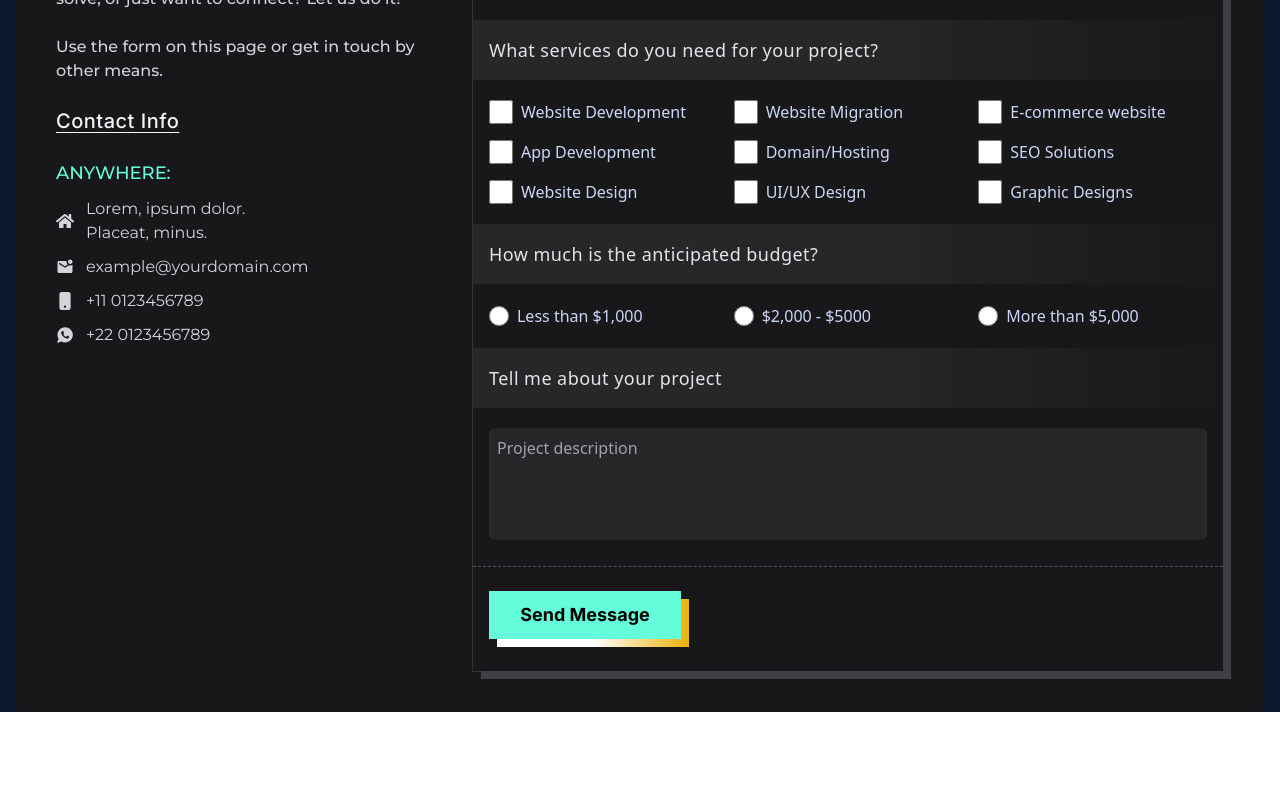
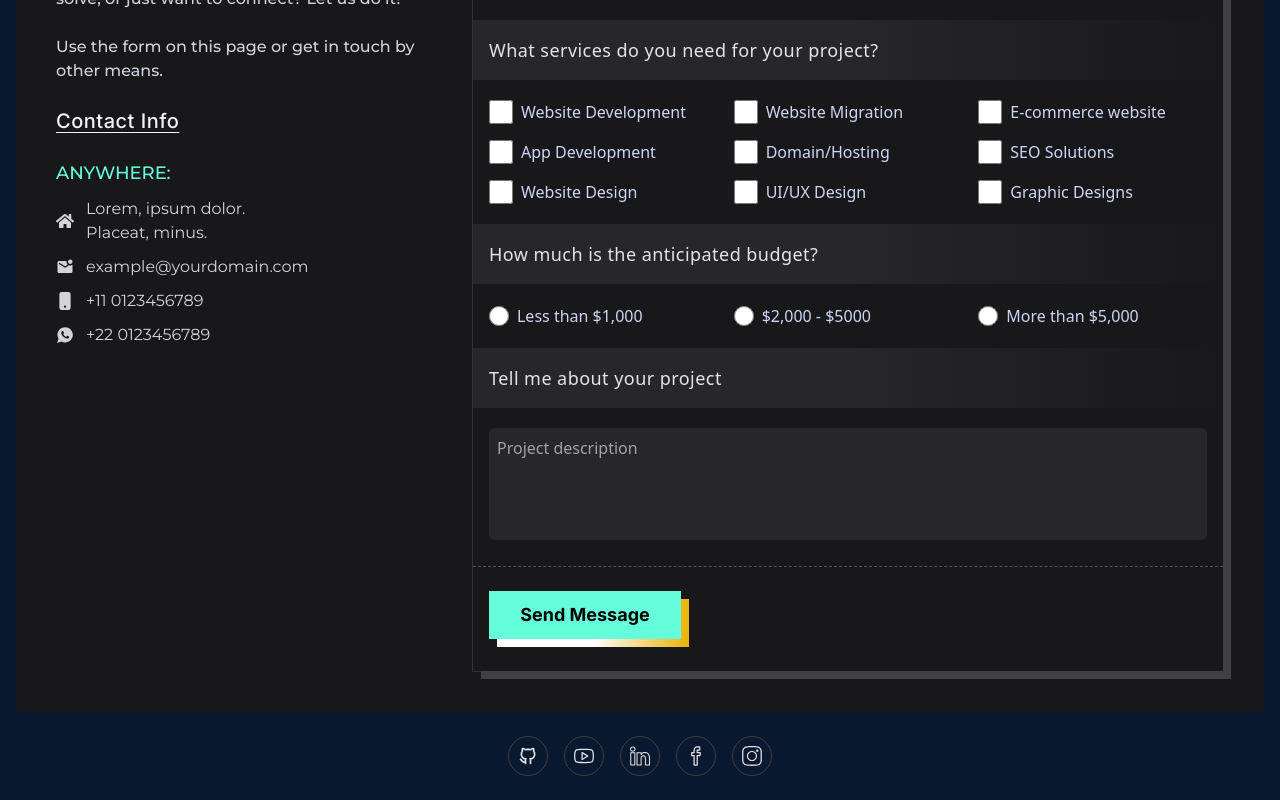
Before and after one commit to noorjsdivs/dynamicportfolio, a Next.js app: page /contact in a window 1280 px wide. Shown: the part 333-1133 px from the top of the page. Before the commit the page ends 1045 px from the top, so only its background shows below. Built offline with nearby package versions, Linux system fonts and the light colour scheme.

Commit message:
archiveCard added

```diff
--- a/components/Archive.tsx
+++ b/components/Archive.tsx
@@ -1,5 +1,4 @@
-import { FaRegFolder } from "react-icons/fa";
-import { RxOpenInNewWindow } from "react-icons/rx";
+import ArchiveCard from "./ArchiveCard";
 
 const Archive = () => {
   return (
@@ -12,27 +11,49 @@ const Archive = () => {
           view the archive
         </p>
       </div>
-      <div className="grid grid-cols-3 gap-10 mt-10">
-        <div className="w-full h-80 rounded-lg bg-[#112240] p-7 flex flex-col justify-center gap-6 group">
-          <div className="flex justify-between items-center">
-            <FaRegFolder className="text-4xl text-textGreen" />
-            <RxOpenInNewWindow className="text-2xl hover:text-textGreen" />
-          </div>
-          <div>
-            <h2 className="text-xl font-titleFont font-semibold tracking-wide group-hover:text-textGreen">
-              Educare Engligh Learning Academy
-            </h2>
-            <p className="text-sm mt-3">
-              Lorem ipsum dolor sit amet consectetur adipisicing elit. Culpa
-              laudantium velit qui sint non, voluptates quo a veritatis.
-            </p>
-          </div>
-          <ul className="text-sm text-textDark flex items-center gap-4">
-            <li>Reactjs</li>
-            <li>Tailwind CSS</li>
-            <li>getform.io</li>
-          </ul>
-        </div>
+      <div className="grid grid-cols-1 md:grid-cols-2 xl:grid-cols-3 gap-10 mt-10">
+        <ArchiveCard
+          title="Educare Engligh Learning Academy"
+          des=" Lorem ipsum dolor sit amet consectetur adipisicing elit. Culpa
+            laudantium velit qui sint non, voluptates quo a veritatis."
+          listItem={["Reactjs", "Tailwind CSS", "getform.io"]}
+          link="https://www.educareenglishlearningacademy.com/"
+        />
+        <ArchiveCard
+          title="Cyber Security Blog with live comments section"
+          des=" Lorem ipsum dolor sit amet consectetur adipisicing elit. Culpa
+            laudantium velit qui sint non, voluptates quo a veritatis."
+          listItem={["Reactjs", "Tailwind CSS", "getform.io"]}
+          link="https://www.noormohmmad.com/"
+        />
+        <ArchiveCard
+          title="ReactBD web development company"
+          des=" Lorem ipsum dolor sit amet consectetur adipisicing elit. Culpa
+            laudantium velit qui sint non, voluptates quo a veritatis."
+          listItem={["Reactjs", "Tailwind CSS", "getform.io"]}
+          link="https://reactbd.com/"
+        />
+        <ArchiveCard
+          title="Amazon Clone with login, cart-option and payment intrigation."
+          des=" Lorem ipsum dolor sit amet consectetur adipisicing elit. Culpa
+            laudantium velit qui sint non, voluptates quo a veritatis."
+          listItem={["Reactjs", "Tailwind CSS", "getform.io"]}
+          link="https://amazonclone.reactbd.com/"
+        />
+        <ArchiveCard
+          title="Dynamic Responsive Portfolio"
+          des=" Lorem ipsum dolor sit amet consectetur adipisicing elit. Culpa
+            laudantium velit qui sint non, voluptates quo a veritatis."
+          listItem={["Reactjs", "Tailwind CSS", "getform.io"]}
+          link="https://portfolioone.reactbd.com/"
+        />
+        <ArchiveCard
+          title="OREBI e-commerce Shopping store"
+          des=" Lorem ipsum dolor sit amet consectetur adipisicing elit. Culpa
+            laudantium velit qui sint non, voluptates quo a veritatis."
+          listItem={["Reactjs", "Tailwind CSS", "getform.io"]}
+          link="https://orebishopping.reactbd.com/"
+        />
       </div>
     </div>
   );
--- /dev/null
+++ b/components/ArchiveCard.tsx
@@ -0,0 +1,35 @@
+import { FaRegFolder } from "react-icons/fa";
+import { RxOpenInNewWindow } from "react-icons/rx";
+
+interface Props {
+  title: string;
+  des: string;
+  listItem: string[];
+  link: string;
+}
+
+const ArchiveCard = ({ title, des, listItem, link }: Props) => {
+  return (
+    <a href={link} target="_blank">
+      <div className="w-full h-80 rounded-lg bg-[#112240] p-7 flex flex-col justify-center gap-6 hover:-translate-y-2 transition-transform duration-300 group">
+        <div className="flex justify-between items-center">
+          <FaRegFolder className="text-4xl text-textGreen" />
+          <RxOpenInNewWindow className="text-2xl hover:text-textGreen" />
+        </div>
+        <div>
+          <h2 className="text-xl font-titleFont font-semibold tracking-wide group-hover:text-textGreen">
+            {title}
+          </h2>
+          <p className="text-sm mt-3">{des}</p>
+        </div>
+        <ul className="text-xs mdl:text-sm text-textDark flex items-center gap-4">
+          {listItem.map((item, i) => (
+            <li key={i}>{item}</li>
+          ))}
+        </ul>
+      </div>
+    </a>
+  );
+};
+
+export default ArchiveCard;
--- /dev/null
+++ b/components/ContactFooter.tsx
@@ -0,0 +1,47 @@
+import { TbBrandGithub } from "react-icons/tb";
+import { SlSocialYoutube } from "react-icons/sl";
+import {
+  SlSocialLinkedin,
+  SlSocialFacebook,
+  SlSocialInstagram,
+} from "react-icons/sl";
+
+const ContactFooter = () => {
+  return (
+    <div className="flex items-center justify-center w-full py-6 gap-4">
+      <a href="https://github.com/noorjsdivs" target="_blank">
+        <span className="w-10 h-10 text-xl bg-bodyColor border-[1px] border-zinc-700 hover:border-textGreen text-zinc-200 rounded-full inline-flex items-center justify-center hover:text-textGreen cursor-pointer hover:-translate-y-2 transition-all duration-300">
+          <TbBrandGithub />
+        </span>
+      </a>
+      <a
+        href="https://www.youtube.com/channel/UChkOsij0dhgft0GhHRauOAA"
+        target="_blank"
+      >
+        <span className="w-10 h-10 text-xl bg-bodyColor border-[1px] border-zinc-700 hover:border-textGreen text-zinc-200 rounded-full inline-flex items-center justify-center hover:text-textGreen cursor-pointer hover:-translate-y-2 transition-all duration-300">
+          <SlSocialYoutube />
+        </span>
+      </a>
+      <a
+        href="https://www.linkedin.com/in/noor-mohammad-ab2245193/"
+        target="_blank"
+      >
+        <span className="w-10 h-10 text-xl bg-bodyColor border-[1px] border-zinc-700 hover:border-textGreen text-zinc-200 rounded-full inline-flex items-center justify-center hover:text-textGreen cursor-pointer hover:-translate-y-2 transition-all duration-300">
+          <SlSocialLinkedin />
+        </span>
+      </a>
+      <a href="https://www.facebook.com/Noorlalu143/" target="_blank">
+        <span className="w-10 h-10 text-xl bg-bodyColor border-[1px] border-zinc-700 hover:border-textGreen text-zinc-200 rounded-full inline-flex items-center justify-center hover:text-textGreen cursor-pointer hover:-translate-y-2 transition-all duration-300">
+          <SlSocialFacebook />
+        </span>
+      </a>
+      <a href="https://www.instagram.com/simplenoor143/" target="_blank">
+        <span className="w-10 h-10 text-xl bg-bodyColor border-[1px] border-zinc-700 hover:border-textGreen text-zinc-200 rounded-full inline-flex items-center justify-center hover:text-textGreen cursor-pointer hover:-translate-y-2 transition-all duration-300">
+          <SlSocialInstagram />
+        </span>
+      </a>
+    </div>
+  );
+};
+
+export default ContactFooter;
--- a/components/contactDetails/ContactNav.tsx
+++ b/components/contactDetails/ContactNav.tsx
@@ -5,7 +5,7 @@ import React from "react";
 
 const ContactNav = () => {
   return (
-    <div className="max-w-container mx-auto py-2 flex items-center justify-between">
+    <div className="max-w-container mx-auto py-2 flex items-center justify-between sticky top-0 z-50 bg-bodyColor">
       <Link href="/">
         <Image className="w-20" src={logo} alt="logo" />
       </Link>
--- a/pages/contact.tsx
+++ b/pages/contact.tsx
@@ -2,6 +2,8 @@ import ContactLeft from "@/components/contactDetails/ContactLeft";
 import ContactNav from "@/components/contactDetails/ContactNav";
 import FormTitle from "@/components/contactDetails/FormTitle";
 import ServicesInput from "@/components/contactDetails/ServicesInput";
+import ContactFooter from "@/components/ContactFooter";
+import Footer from "@/components/Footer";
 
 const contact = () => {
   return (
@@ -107,6 +109,7 @@ const contact = () => {
           </div>
         </div>
       </div>
+      <ContactFooter />
     </div>
   );
 };
```
